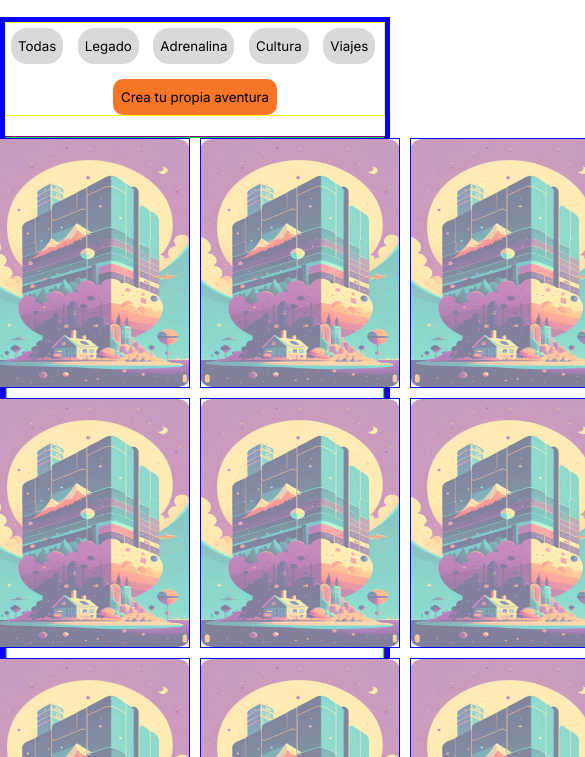
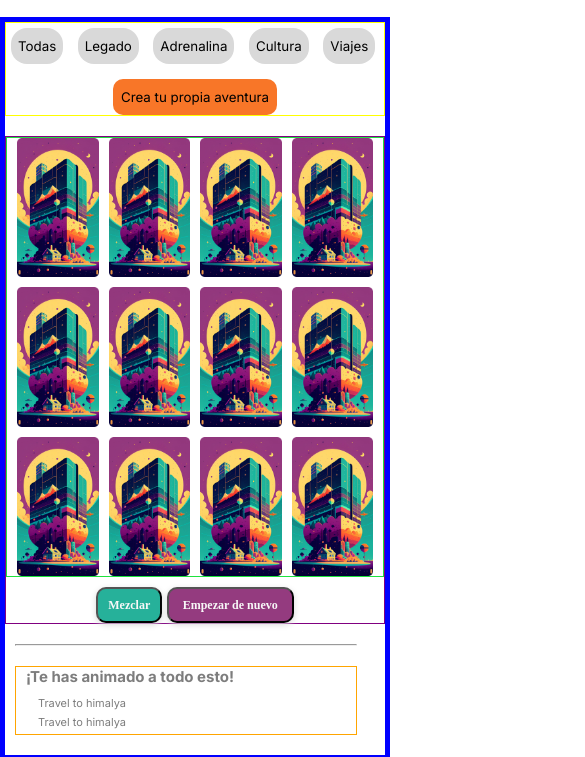
Before and after one commit to raulalhena/randoom, a website with bundled scripts: page index.html in a window 390 px wide. Both pictures are taken after a click on the button "Mezclar". Shown: the part 68-825 px from the top of the page, 585 px wide, since content can reach past the window. Built offline with nearby package versions, Linux system fonts and the light colour scheme.

Commit message:
fixed back card

```diff
--- a/js/showCards.js
+++ b/js/showCards.js
@@ -19,6 +19,8 @@ const flipCards = (parent) => {
   parent.querySelectorAll("article").forEach((child) => {
     child.classList.toggle(`card-front`);
     child.classList.toggle(`card-back`);
+    child.querySelector("img").classList.toggle("front-img");
+    child.querySelector("img").classList.toggle("back-img");
   });
 };
 
@@ -29,7 +31,7 @@ const showCards = (userAdventures) => {
     child.classList.add(`card-front`);
     child.classList.add(`card_${userAdventures[i].category}_img`);
     child.innerHTML = `
-        <img class="" src='/img/todas_opacity.png' alt='Modificar aventura' width="100%" height="100%" />
+        <img class="front-img" src='/img/todas.png' alt='Modificar aventura' width="100%" height="100%" />
 
         <div class="card-content-title">
             <h3>${userAdventures[i].name}</h5>
--- a/styles/base.css
+++ b/styles/base.css
@@ -120,3 +120,11 @@ main #menu-section {
 .card-content-btn {
   bottom: 0;
 }
+
+.front-img {
+  opacity: 0.5;
+}
+
+.back-img {
+  opacity: 1;
+}
--- a/styles/molecules/card_back.css
+++ b/styles/molecules/card_back.css
@@ -1,15 +1,20 @@
 .card-back {
+  /* display: flex;
+  flex-direction: column;
+  align-items: center;
+  justify-content: center;
+  background-image: url(/img/todas.png);
+  background-size: cover; */
+  /* top: 0;
+  left: 10;
+  border: 1px solid blue;
+  height: 250px;
+  width: 200px; */
   display: flex;
   flex-direction: column;
   align-items: center;
   justify-content: center;
-  background-image: url(/img/todas.png);
-  background-size: cover;
-  top: 0;
-  left: 10;
-  border: 1px solid blue;
-  height: 250px;
-  width: 200px;
+  position: relative;
 }
 
 .card-back h3 {
--- a/styles/molecules/card_container.css
+++ b/styles/molecules/card_container.css
@@ -12,4 +12,5 @@
   margin-bottom: 10px;
   align-items: center;
   justify-content: center;
+  padding: 0 10px;
 }
```
Also changed, not shown: js/shuffle.js (+4 -6 lines).
